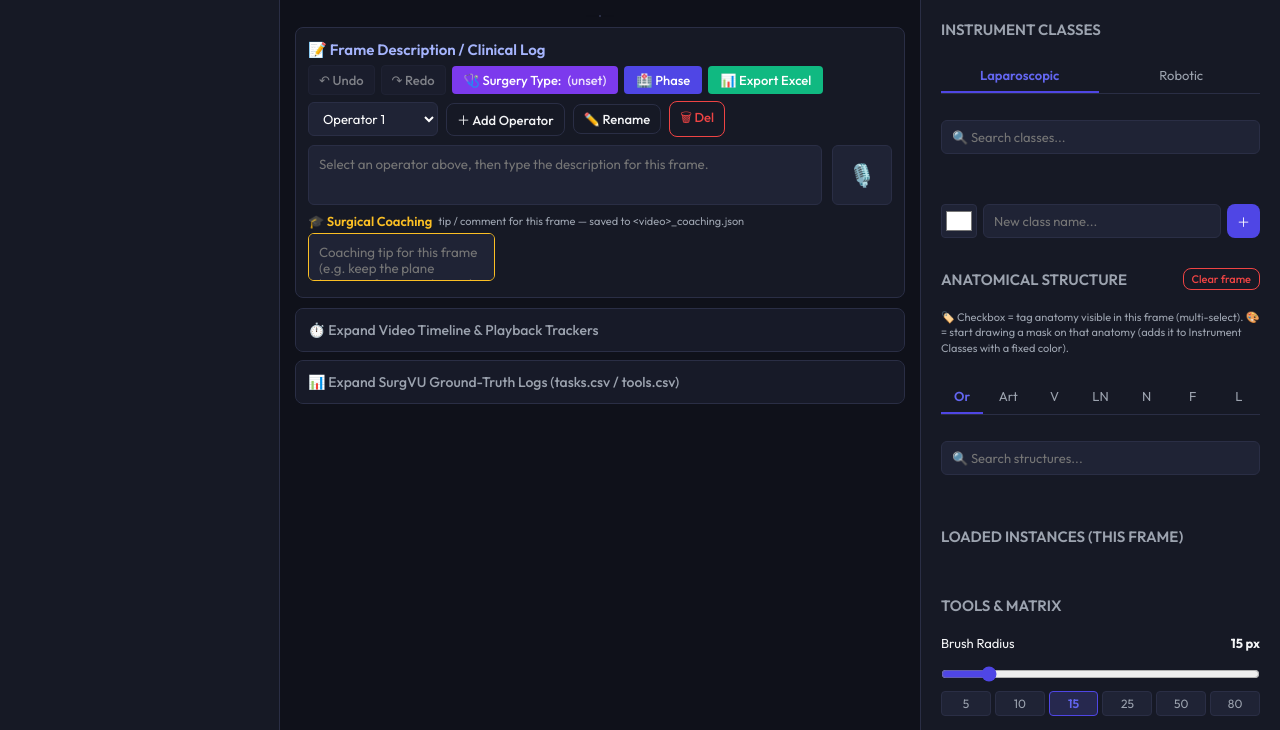
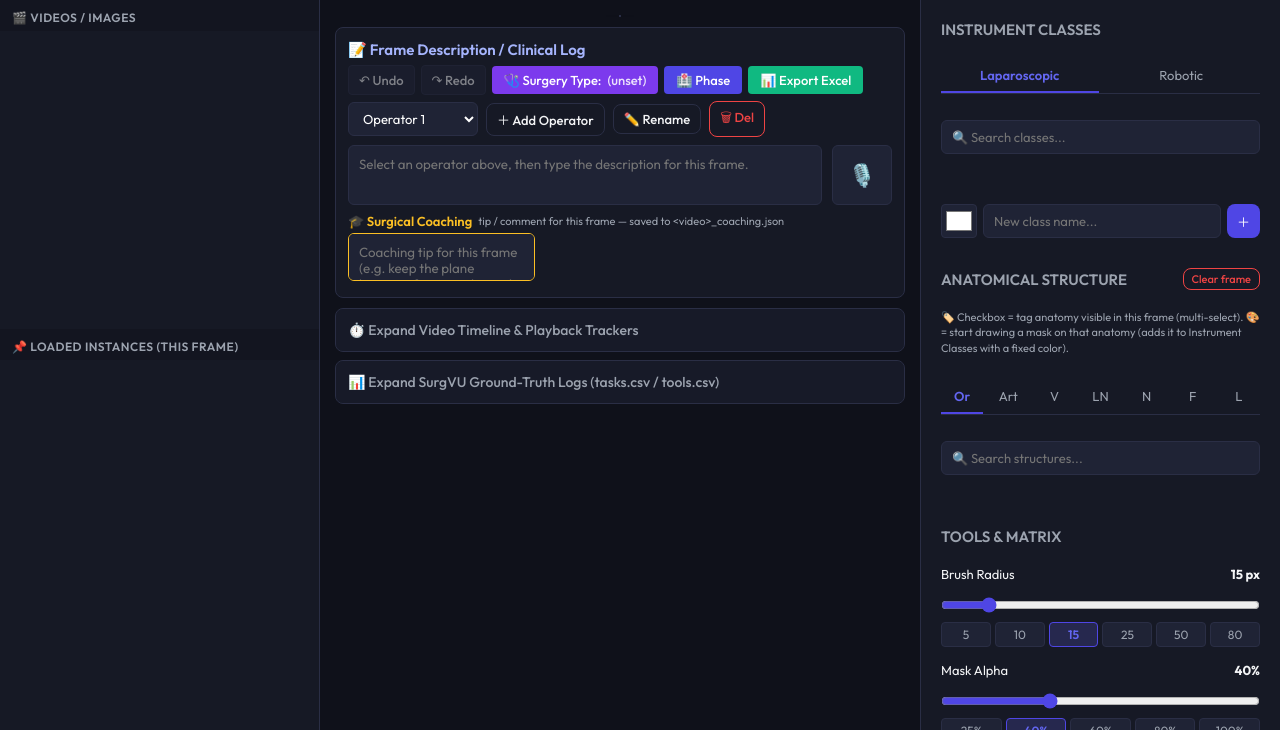
Before and after one commit to qudtnkim/BS-Segmentation-Tool, a Flask app: page / in a window 1280 px wide. Shown: the part 70-800 px from the top of the page. Run offline with Flask 3, Linux system fonts and the light colour scheme; data that the repository does not hold is empty.

Commit message:
Move Loaded Instances to the left sidebar
The right control panel is packed (Instrument Classes, Structure, Tools) so the
Loaded Instances section was squeezed into 160px of height and was effectively
unreadable. Move it to the left sidebar next to the file list — the sidebar had
plenty of unused vertical space.

- Sidebar widened 280 → 320 px.
- Sidebar split vertically: file list (top, ~45%) and Loaded Instances
  (bottom, ~55%), each with its own scroll region so long lists don't shove the
  other section off-screen.
- Section titles gained a count badge (X files, Y instances) so the user sees
  at a glance whether there's anything to look at without scrolling.
- Right panel loses the Loaded Instances section entirely — everything else
  (Instrument Classes, Structure, Tools & Matrix) shifts up and gets more room.

```diff
--- a/templates/index.html
+++ b/templates/index.html
@@ -21,8 +21,12 @@
         .btn:hover { background: var(--accent-hover); }
         .btn-sec { background: transparent; border: 1px solid var(--border-color); color: var(--text-main); }
         .main-container { display: flex; flex: 1; height: calc(100vh - 70px); overflow: hidden; }
-        .sidebar { width: 280px; background-color: var(--panel-bg); border-right: 1px solid var(--border-color); display: flex; flex-direction: column; }
-        .image-list { flex: 1; overflow-y: auto; padding: 10px; }
+        .sidebar { width: 320px; background-color: var(--panel-bg); border-right: 1px solid var(--border-color); display: flex; flex-direction: column; min-height: 0; }
+        .sidebar-section { display: flex; flex-direction: column; min-height: 0; }
+        .sidebar-section-title { padding: 10px 12px 6px; font-size: 12px; font-weight: 600; color: var(--text-sub); text-transform: uppercase; letter-spacing: 0.5px; border-top: 1px solid var(--border-color); background: rgba(15,17,26,0.4); display: flex; justify-content: space-between; align-items: center; }
+        .sidebar-section-title:first-child, .sidebar > .sidebar-section:first-child > .sidebar-section-title { border-top: none; }
+        .image-list { flex: 1 1 45%; overflow-y: auto; padding: 8px; min-height: 100px; }
+        .instance-list-sidebar { flex: 1 1 55%; overflow-y: auto; padding: 8px; min-height: 120px; }
         .image-item { padding: 10px; border-radius: 6px; cursor: pointer; margin-bottom: 4px; font-size: 14px; display: flex; justify-content: space-between; align-items: center; }
         .image-item.active { background: rgba(99, 102, 241, 0.2); border: 1px solid var(--accent-color); }
         .workspace { flex: 1; background-color: var(--bg-color); display: flex; flex-direction: column; align-items: center; padding: 15px; overflow: auto; }
@@ -159,7 +163,20 @@
 
     <div class="main-container">
         <div class="sidebar">
-            <div class="image-list" id="imageList"></div>
+            <div class="sidebar-section" style="flex: 1 1 45%; min-height: 0;">
+                <div class="sidebar-section-title">
+                    <span>🎬 Videos / Images</span>
+                    <span id="fileCountBadge" style="font-size:11px; color:var(--text-sub); font-weight:400;"></span>
+                </div>
+                <div class="image-list" id="imageList"></div>
+            </div>
+            <div class="sidebar-section" style="flex: 1 1 55%; min-height: 0;">
+                <div class="sidebar-section-title">
+                    <span>📌 Loaded Instances (this frame)</span>
+                    <span id="instanceCountBadge" style="font-size:11px; color:var(--text-sub); font-weight:400;"></span>
+                </div>
+                <div class="instance-list-sidebar" id="instanceList"></div>
+            </div>
         </div>
 
         <div class="workspace">
@@ -317,9 +334,6 @@
             <div class="sheet-tabs" id="structureTabs"></div>
             <input type="text" class="class-add-input" id="structureSearchInput" placeholder="🔍 Search structures..." style="flex: none; width: 100%; margin-bottom: 2px;">
             <div class="class-selector-list" id="structureList" style="max-height: 260px;"></div>
-
-            <div class="panel-section-title" style="font-size: 15px; color: var(--text-sub); font-weight: 600; text-transform: uppercase; margin-top: 10px;">Loaded Instances (this frame)</div>
-            <div class="class-selector-list" id="instanceList" style="max-height: 160px;"></div>
 
             <div class="panel-section-title" style="font-size: 15px; color: var(--text-sub); font-weight: 600; text-transform: uppercase; margin-top: 10px;">Tools & Matrix</div>
             <div class="tool-options">
@@ -927,6 +941,11 @@
                 const div = document.createElement("div"); div.className = `image-item ${state.mediaType==="image"&&state.currentIndex===i?"active":""}`;
                 div.innerText = `🖼️ ${img}`; div.onclick = () => selectFile(i, "image"); $("imageList").appendChild(div);
             });
+            const badge = $("fileCountBadge");
+            if (badge) {
+                const total = state.videos.length + state.images.length;
+                badge.innerText = total > 0 ? `${total}` : "";
+            }
         }
 
         async function selectFile(idx, type) {
@@ -2044,6 +2063,11 @@
 
             if (!div.children.length) {
                 div.innerHTML = `<div style="font-size:13px; color:var(--text-sub); padding:6px;">No instances on this frame yet.</div>`;
+            }
+            const badge = $("instanceCountBadge");
+            if (badge) {
+                const n = div.querySelectorAll(".class-item").length;
+                badge.innerText = n > 0 ? `${n}` : "";
             }
         }
 
```
